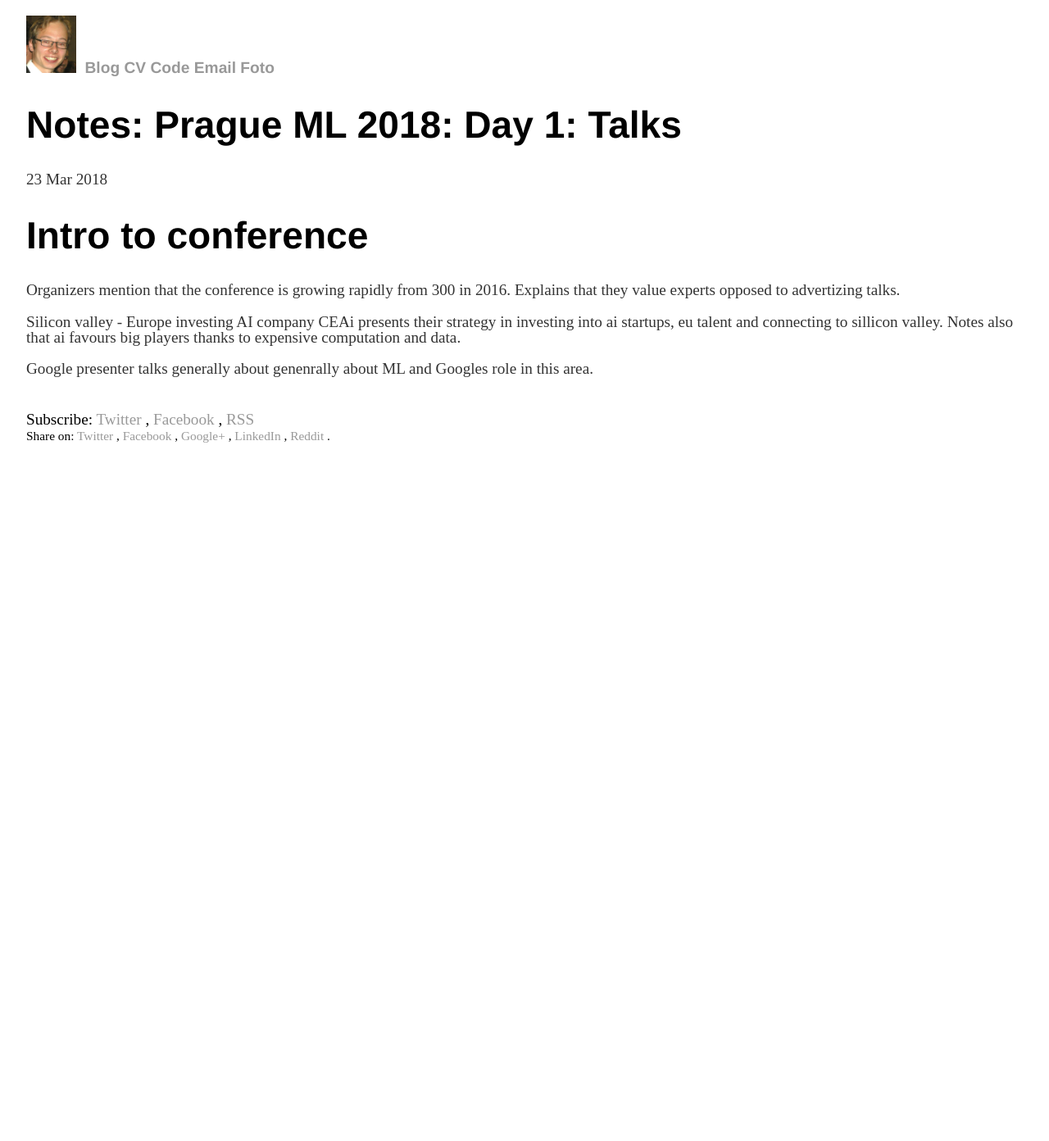
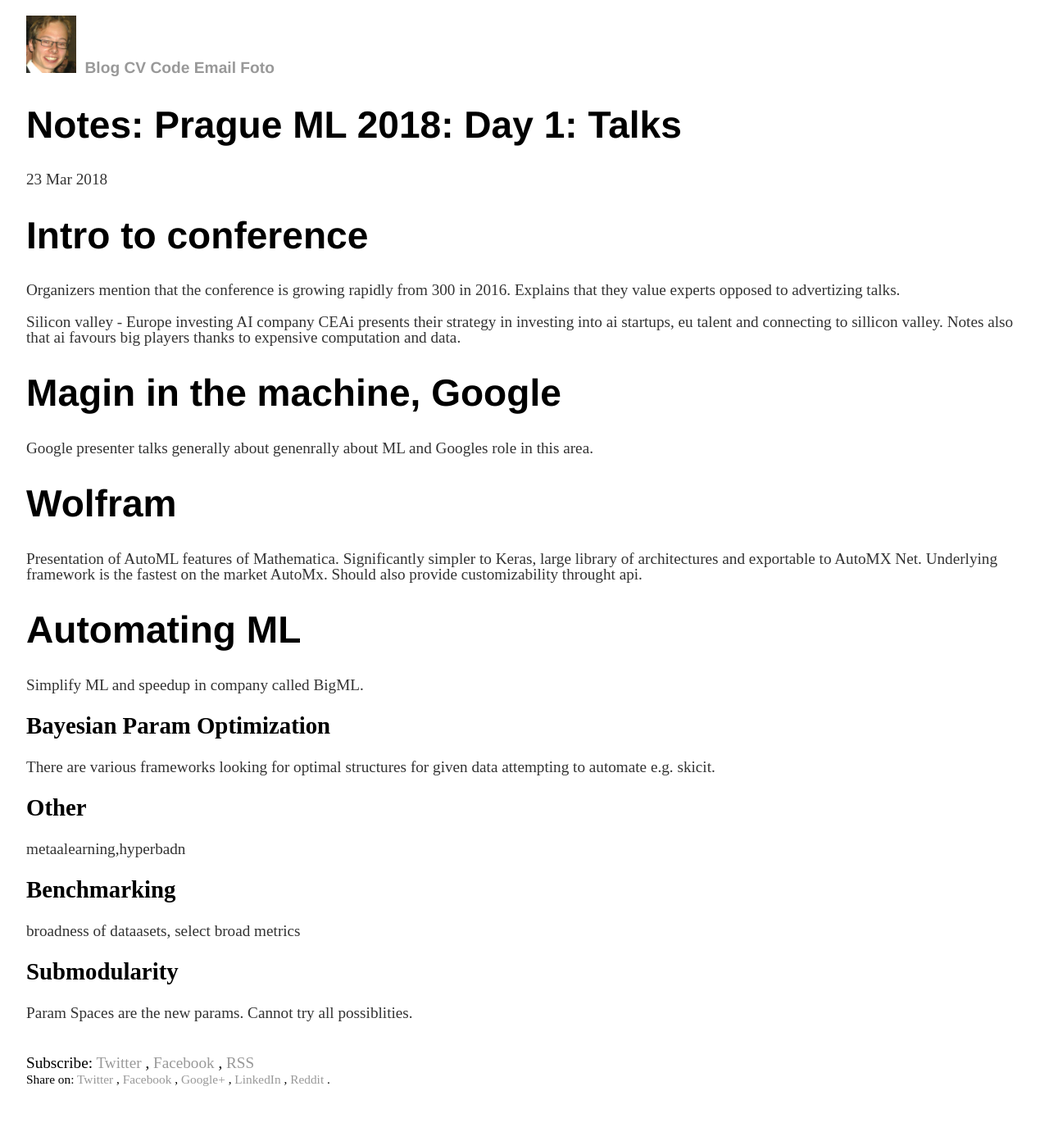
Before and after one commit to vackosar/vackosar.github.io, a Jekyll site: the page built from _posts/2018-03-24-Notes:-Pragule-ML-2018-Day-2:-Talks.md, in a window 1280 px wide. Shown: the whole page at 82% size. Built offline with Jekyll 4.4.1, drawn with Linux system fonts in a browser that asks for light colours; comment, search, counter and statistics services are not loaded; before the commit the page ends 900 px from its top, so only the background shows below that.

Commit message:
prague ml

```diff
--- a/_posts/2018-03-24-Notes:-Pragule-ML-2018-Day-2:-Talks.md
+++ b/_posts/2018-03-24-Notes:-Pragule-ML-2018-Day-2:-Talks.md
@@ -9,4 +9,27 @@
 
 Silicon valley - Europe investing AI company CEAi presents their strategy in investing into ai startups, eu talent and connecting to sillicon valley. Notes also that ai favours big players thanks to expensive computation and data.
 
+# Magin in the machine, Google
 Google presenter talks generally about genenrally about ML and Googles role in this area.
+
+
+# Wolfram
+Presentation of AutoML features of Mathematica. Significantly simpler to Keras, large library of architectures and exportable to AutoMX Net. Underlying framework is the fastest on the market AutoMx. Should also provide customizability throught api.
+
+
+# Automating ML
+
+Simplify ML and speedup in company called BigML.
+
+## Bayesian Param Optimization
+There are various frameworks looking for optimal structures for given data attempting to automate e.g. skicit.
+
+## Other
+metaalearning,hyperbadn
+
+## Benchmarking
+broadness of dataasets, select broad metrics
+
+## Submodularity
+
+Param Spaces are the new params. Cannot try all possiblities.
```
Also changed, not shown: 1 other file.
